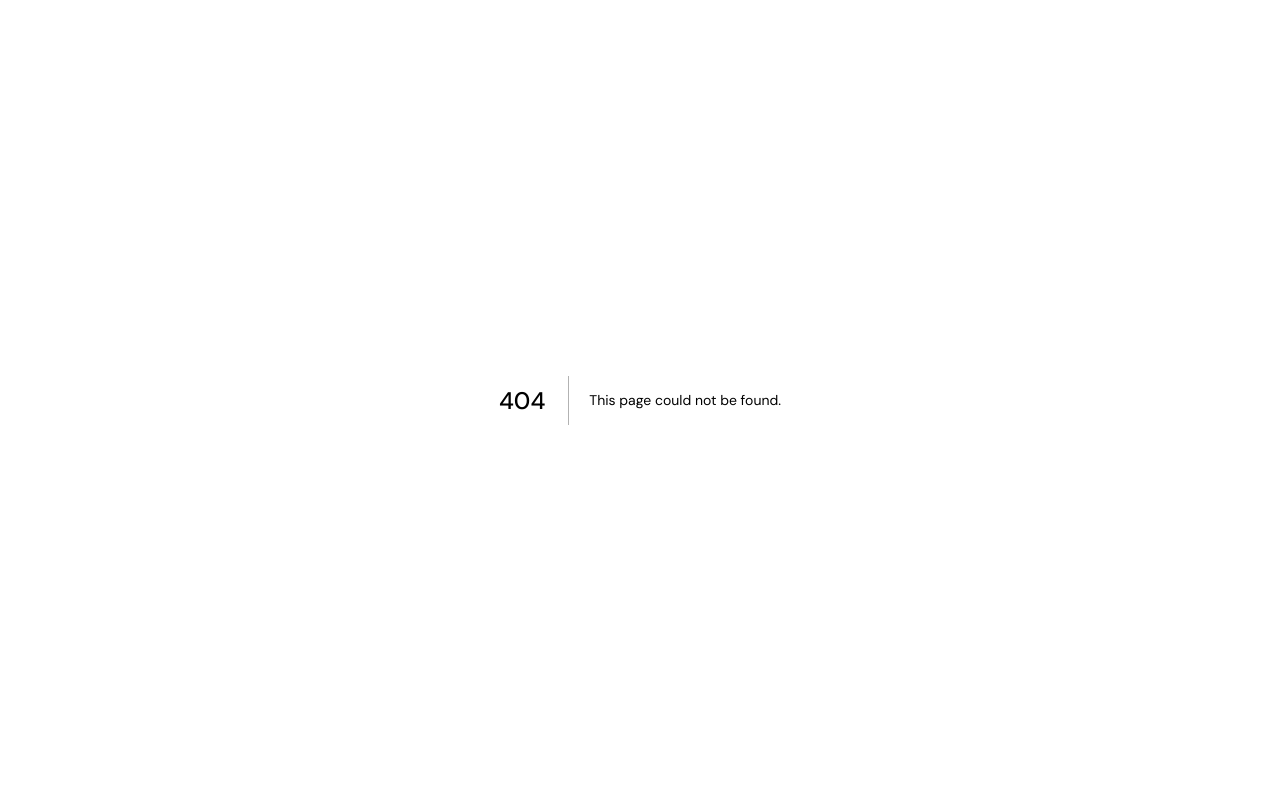
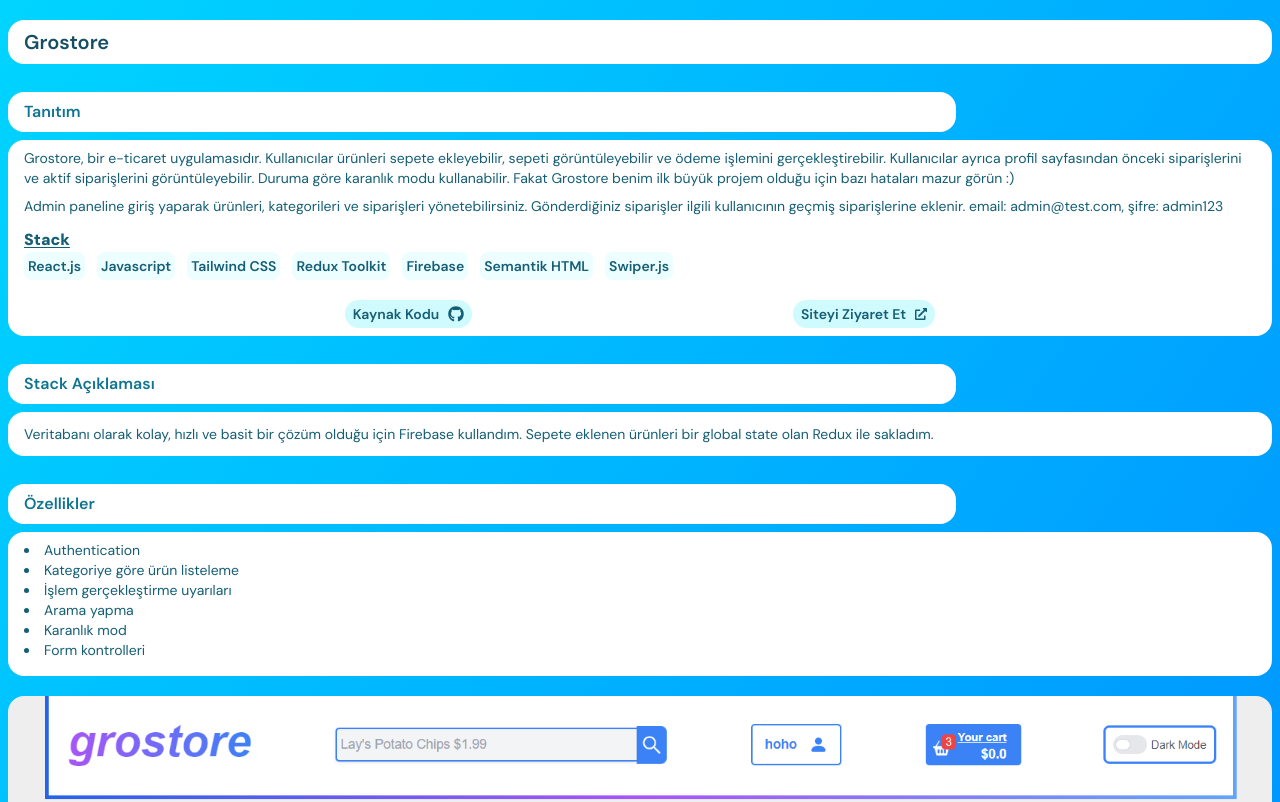
Before and after one commit to tayfunario/portfolio, a Next.js app: page /projects/grostore in a window 1280 px wide. Before the commit this address had no page. Shown: the top 802 px of the page. Built offline with nearby package versions, Linux system fonts and the light colour scheme.

Commit message:
added details of Grostore

```diff
--- /dev/null
+++ b/pages/projects/grostore.tsx
@@ -0,0 +1,95 @@
+import Layout from "@/components/Layout";
+import Image from "next/image";
+import MainTitle from "@/components/project_detail/MainTitle";
+import SectionTitle from "@/components/project_detail/SectionTitle";
+import IntroText from "@/components/project_detail/IntroText";
+import SectionParagraph from "@/components/project_detail/SectionParagraph";
+import SectionList from "@/components/project_detail/SectionList";
+import { motion } from "framer-motion";
+
+const mainVariants = {
+  animate: { transition: { staggerChildren: 0.2 } },
+};
+
+export default function Index() {
+  return (
+    <Layout>
+      <div className="min-h-screen my-5">
+        <motion.main
+          variants={mainVariants}
+          initial="initial"
+          animate="animate"
+        >
+          <MainTitle title="Grostore" />
+
+          <SectionTitle title="Tanıtım" />
+
+          <IntroText
+            firstParagraph="Grostore, bir e-ticaret uygulamasıdır. Kullanıcılar ürünleri sepete ekleyebilir, sepeti görüntüleyebilir ve ödeme işlemini gerçekleştirebilir. Kullanıcılar ayrıca profil sayfasından önceki siparişlerini ve aktif siparişlerini görüntüleyebilir. Duruma göre karanlık modu kullanabilir. Fakat Grostore benim ilk büyük projem olduğu için bazı hataları mazur görün :)"
+            secondParagraph="Admin paneline giriş yaparak ürünleri, kategorileri ve siparişleri yönetebilirsiniz. Gönderdiğiniz siparişler ilgili kullanıcının geçmiş siparişlerine eklenir. email: admin@test.com, şifre: admin123"
+            stackList={[
+              "React.js",
+              "Javascript",
+              "Tailwind CSS",
+              "Redux Toolkit",
+              "Firebase",
+              "Semantik HTML",
+              "Swiper.js",
+            ]}
+            link="https://tayfunetta.github.io/ai-grostore/"
+            sourceLink="https://github.com/tayfunetta/ai-grostore"
+          />
+        </motion.main>
+
+        <section>
+          <SectionParagraph
+            title="Stack Açıklaması"
+            text="Veritabanı olarak kolay, hızlı ve basit bir çözüm olduğu için Firebase kullandım. Sepete eklenen ürünleri bir global state olan Redux ile sakladım."
+          />
+        </section>
+
+        <section>
+          <SectionList
+            title="Özellikler"
+            list={[
+              "Authentication",
+              "Kategoriye göre ürün listeleme",
+              "İşlem gerçekleştirme uyarıları",
+              "Arama yapma",
+              "Karanlık mod",
+              "Form kontrolleri",
+            ]}
+          />
+        </section>
+
+        <Image
+          src="/screenshots/grostore-2.png"
+          width={1920}
+          height={1080}
+          className="text-container mt-5"
+          alt="grostore"
+        />
+
+        <section>
+          <SectionParagraph
+            title="Karşılaştığım Zorluklar"
+            text="Bu sitede en çok zorlandığım ve zamanımı alan kısım ürünlerin isimlerini ve açıklamalarını oluşturmak oldu. Bunu yapay zekaya yaptırdım. Yaklaşık 100 adet ürünün ismini ve açıklamasını oluşturmak için GPT-3'ü kullandım."
+          />
+        </section>
+
+        <section>
+          <SectionList
+            title="Öğrendiklerim"
+            list={[
+              "Firebase ile authentication ve veritabanı kullanımı",
+              "Reusable komponentlerin önemi",
+              "Redux Toolkit ile global state yönetimi",
+              "Karanlık mod ekleme",
+              "Regex kullanarak searchbar oluşturma",
+            ]}
+          />
+        </section>
+      </div>
+    </Layout>
+  );
+}
--- a/pages/projects/link_sharing.tsx
+++ b/pages/projects/link_sharing.tsx
@@ -25,7 +25,7 @@ export default function Index() {
           <SectionTitle title="Tanıtım" />
 
           <IntroText
-            firstParagraph="Link Sharing App; sosyal medya hesaplarınızın linklerini tek bir yerde toplayıp, bu linkleri sergilemenizi sağlayan bir uygulamadır. Kişisel bilgilerinizi ve profil fotoğrafınızı ekleyerek arayüzü özelleştirebilirsiniz. Linkleri sürükleyerek sıralamayı değiştirebilirsiniz. Eklediğiniz linkleri düzenleyebilirsiniz."
+            firstParagraph="Link Sharing App; sosyal medya hesaplarınızın linklerini tek bir yerde toplayıp, bu linkleri sergilemenizi sağlayan bir uygulamadır. Linkleri sürükleyerek sıralamayı değiştirebilirsiniz.Kişisel bilgilerinizi ve profil fotoğrafınızı ekleyerek arayüzü özelleştirebilirsiniz. Eklediğiniz linkleri düzenleyebilirsiniz."
             stackList={[
               "Nextjs",
               "TypeScript",
@@ -43,7 +43,7 @@ export default function Index() {
         <section>
           <SectionParagraph
             title="Stack Açıklaması"
-            text="Uygulamayı parçalara ayırmayı kolaylaştırdığı için bir React framework'ü olan Next.js ile projeyi geliştirdim. Tip güvenliği ve hataları daha kolay yakalayabilmem için Typescript kullandım. Tailwind CSS ile hızlıca stil oluşturdum. React DND Kit ile sürükle-bırak mekanizmasını ekledim."
+            text="Uygulamayı parçalara ayırmayı kolaylaştırdığı ve SEO avantajı için bir React framework'ü olan Next.js ile projeyi geliştirdim. Tip güvenliği ve hataları daha kolay yakalayabilmem için Typescript kullandım. Tailwind CSS ile hızlıca stil oluşturdum. React DND Kit ile sürükle-bırak mekanizmasını ekledim."
           />
         </section>
 
```
Also changed, not shown: public/screenshots/grostore-2.png (added).
